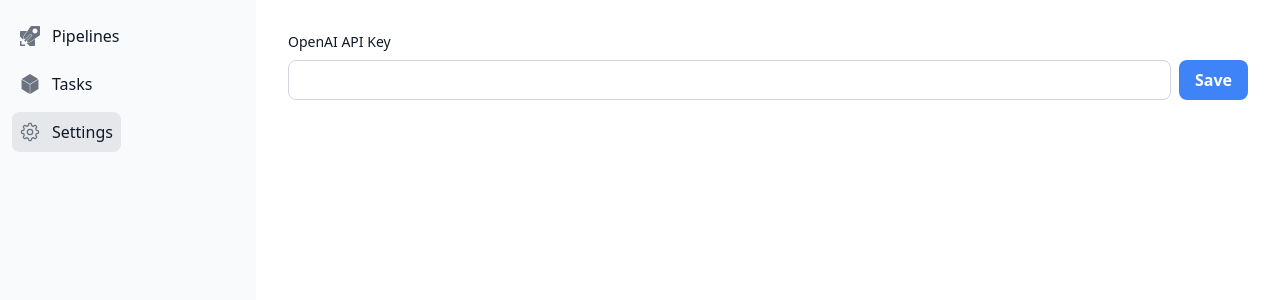
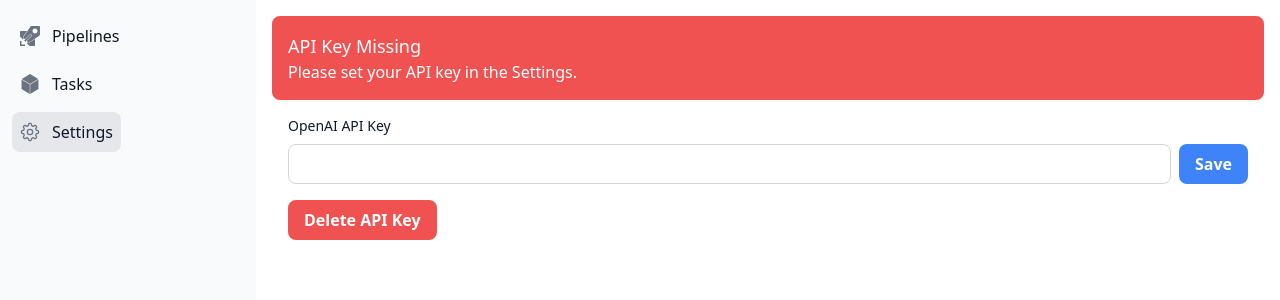
Before and after one commit to rcshubhadeep/automatron, a React (Create React App) app: page / in a window 1280 px wide. Both pictures are taken after a click on the button "Settings". Shown: the top 300 px of the page. Built offline with nearby package versions, Linux system fonts and the light colour scheme; no server answers; the HTML template or start-up script is replaced by a standard one.

Commit message:
detect API key presence and let someone delete it.

```diff
--- a/src/components/MainComponent.js
+++ b/src/components/MainComponent.js
@@ -1,12 +1,23 @@
-import React, { useState } from 'react';
+import React, { useState, useEffect } from 'react';
 import { SiAzurepipelines, SiTask } from "react-icons/si";
 import { GoGear } from "react-icons/go";
 import SettingsComponent from './SettingsComponent';
 import PipelineComponent from './PipelineComponent';
 import TaskComponent from './TaskComponent';
+import {getAPIKey} from '../core/core';
 
 function MainComponent() {
   const [activeSection, setActiveSection] = useState('Pipelines');
+  const [apiKeyExists, setApiKeyExists] = useState(true);
+
+  const updateApiKeyPresence = (presence) => {
+    setApiKeyExists(presence);
+  };
+
+  useEffect(() => {
+    const apiKey = getAPIKey();
+    setApiKeyExists(apiKey !== null);
+  }, []);
 
   const isActive = (sectionName) => activeSection === sectionName ? 'bg-gray-200 dark:bg-gray-700' : '';
 
@@ -38,7 +49,14 @@
       </aside>
 
       <div className="p-4 sm:ml-64 w-full">
-        {activeSection === 'Settings' && <SettingsComponent />}
+      {!apiKeyExists && (
+          <div className="bg-red-500 text-white p-4 rounded-lg">
+            <h2 className="text-lg">API Key Missing</h2>
+            <p>Please set your API key in the Settings.</p>
+          </div>
+        )}
+
+        {activeSection === 'Settings' && <SettingsComponent updateApiKeyPresence={updateApiKeyPresence} />}
         {activeSection === 'Pipelines' && <PipelineComponent />}
         {activeSection === 'Tasks' && <TaskComponent />}
       </div>
--- a/src/components/SettingsComponent.js
+++ b/src/components/SettingsComponent.js
@@ -1,6 +1,6 @@
 import React, { useState } from 'react';
 
-function SettingsComponent() {
+function SettingsComponent({ updateApiKeyPresence }) {
   const [apiKey, setApiKey] = useState('');
   const [isSaved, setIsSaved] = useState(false); // State to track save status
 
@@ -12,6 +12,12 @@
     setApiKey('');
     setIsSaved(true);
     setTimeout(() => setIsSaved(false), 3000);
+    updateApiKeyPresence(true);
+  };
+
+  const handleDeleteApiKey = () => {
+    localStorage.removeItem('openAIKey'); // Remove the API key from localStorage
+    updateApiKeyPresence(false); // API key is removed, so banner should show
   };
 
   return (
@@ -35,6 +41,14 @@
         </button>
       </div>
       {isSaved && <div className="mt-2 text-green-600">API Key securely saved</div>}
+      <div className="mt-4">
+        <button
+          onClick={handleDeleteApiKey}
+          className="px-4 py-2 bg-red-500 hover:bg-red-700 text-white font-semibold rounded-lg"
+        >
+          Delete API Key
+        </button>
+      </div>
     </div>
   );
 }
--- a/src/components/TaskComponent.js
+++ b/src/components/TaskComponent.js
@@ -2,6 +2,7 @@
 import { AiOutlinePlus, AiOutlineClose, AiOutlineDelete } from "react-icons/ai"; // Import the '+' and 'x' icons
 import {getModels} from "../core/core";
 import {getTasks, addTask, deleteTask} from "../core/db";
+import {TemplateEngine} from "../core/templateEngine";
 
 function TaskComponent() {
     const [tasks, setTasks] = useState(['Task 1', 'Task 2', 'Task 3', 'Task 4']); // Example initial tasks
@@ -12,6 +13,7 @@
     const [description, setDescription] = useState("");
     const [errorMessage, setErrorMessage] = useState("");
 
+    console.log(TemplateEngine("Please read the following <%name%>", {name: "Shubha"}));
 
     const handleTaskClick = (task) => {
         console.log(`${task} clicked`);
@@ -86,7 +88,6 @@
             <div className="flex gap-4"> {/* Added gap between columns */}
                 <div className="w-1/2 space-y-2">
                 {tasks.map((task) => (
-                    console.log(task.id), // Log to see what IDs are being passed
                     <div key={task.id} className="flex justify-between items-center p-2 border bg-blue-500 hover:bg-blue-700 rounded-md text-white">
                         <button
                             onClick={() => handleTaskClick(task.id)} // Assuming you want to handle click based on taskName
--- a/src/core/core.js
+++ b/src/core/core.js
@@ -1,6 +1,6 @@
 import OpenAI from 'openai';
 
-function getAPIKey(){
+export function getAPIKey(){
     return localStorage.getItem('openAIKey');
 }
 
@@ -11,6 +11,10 @@
 
 
 export async function getModels(){
+    if (getAPIKey() === null){
+        return [];
+    }
+    try{
         const modelList =  await openai.models.list();
         // console.log(modelList);
         var final_models = new Set();
@@ -30,5 +34,9 @@
         });
         // console.log(final_models);
         return Array.from(final_models).sort();
+    } catch (error){
+        console.log(error);
+        return [];
+    }
     // return modelList;
 }
--- /dev/null
+++ b/src/core/templateEngine.js
@@ -0,0 +1,23 @@
+export const TemplateEngine = function(html, options) {
+    let re = /<%([^%>]+)?%>/g,
+        reExp = /(^( )?(if|for|else|switch|case|break|{|})).*/g,
+        code = 'var r=[];\n',
+        cursor = 0,
+        match;
+    const add = function(line, js) {
+        js ? (code += line.match(reExp) ? line + '\n' : 'r.push(' + line + ');\n') :
+        (code += line !== '' ? 'r.push("' + line.replace(/"/g, '\\"').replace(/\n/g, '\\n').replace(/\r/g, '\\r') + '");\n' : '');
+        return add;
+    }
+    while (match = re.exec(html)) {
+        add(html.slice(cursor, match.index));
+        add(match[1], true); // Here we add the JavaScript code/variable directly
+        cursor = match.index + match[0].length;
+    }
+    add(html.substr(cursor, html.length - cursor));
+    code += 'return r.join("");';
+
+    // Using new Function can be risky if the content includes user-supplied data
+    // Consider alternative templating solutions for more complex scenarios
+    return new Function('options', code.replace(/[\r\t\n]/g, '')).apply(options, [options]);
+}
```
Lines whose indentation alone changed are shown as unchanged.
